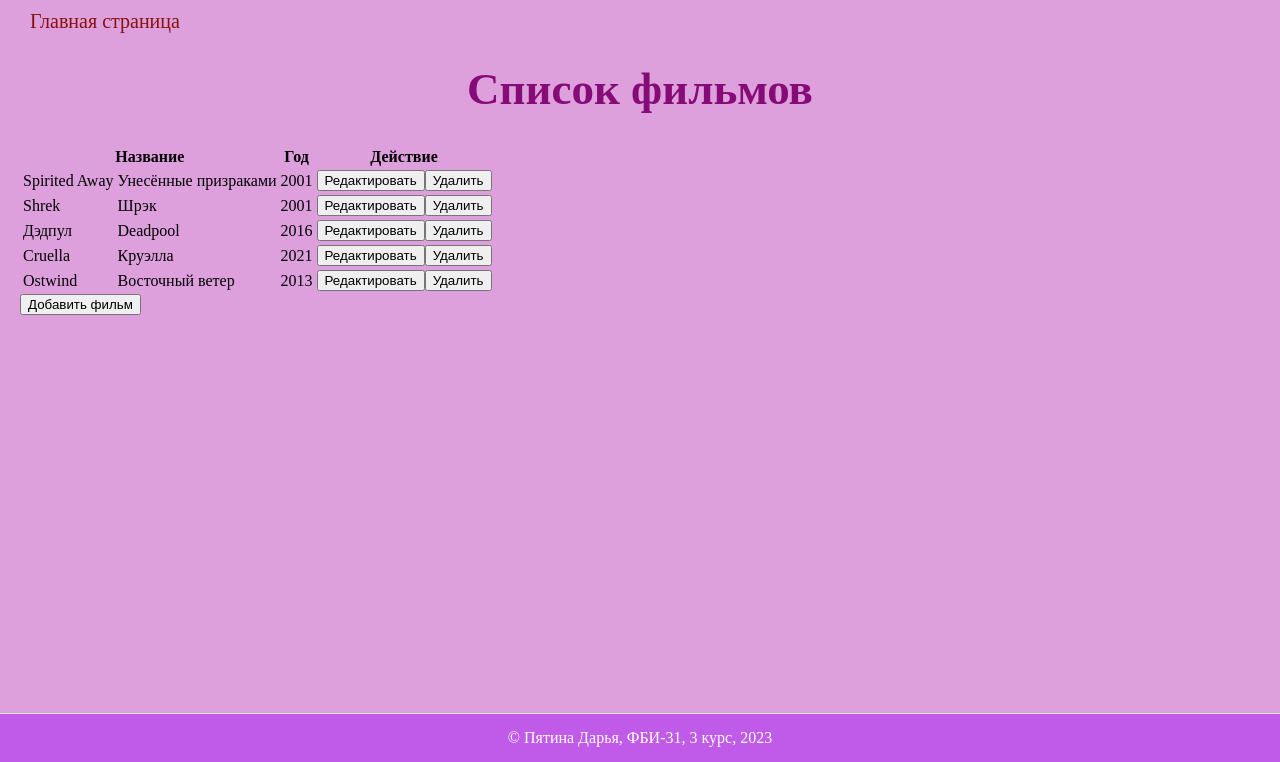
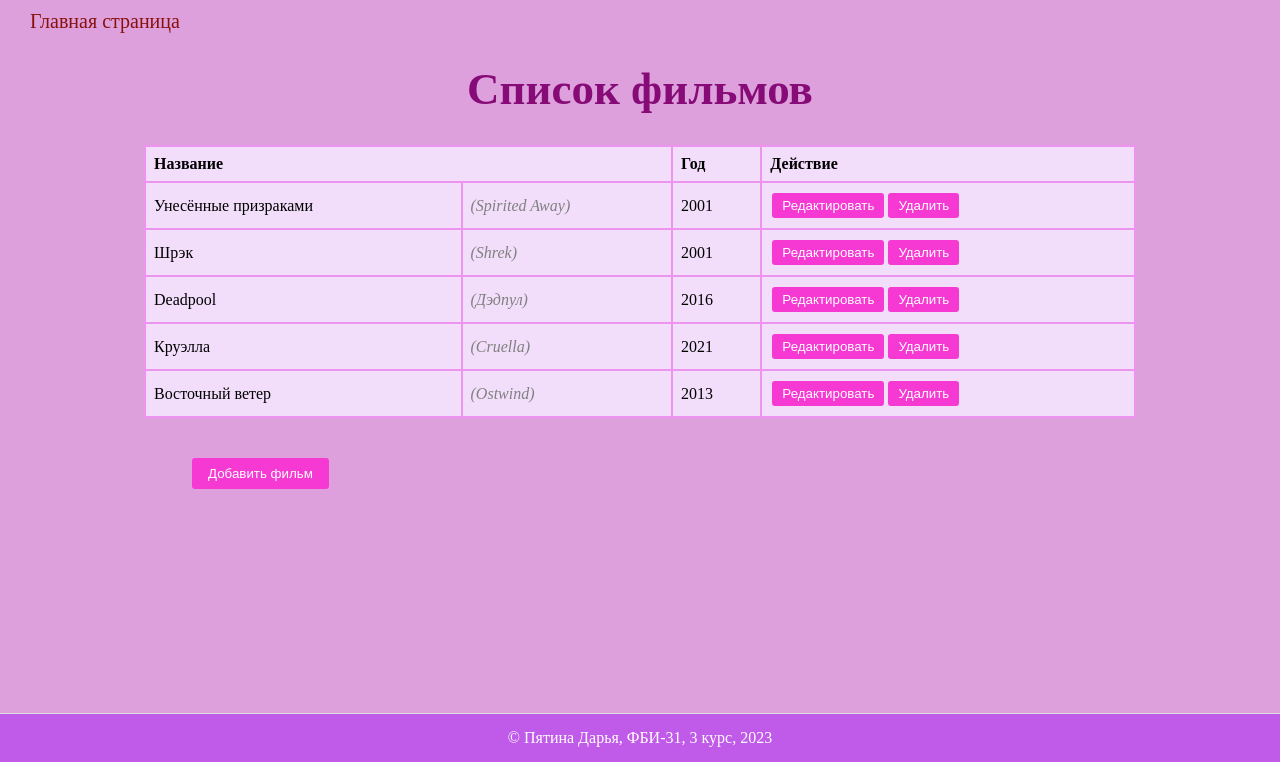
Before and after one commit to Dora59/web-back-labs, a Flask app: page /lab7/ in a window 1280 px wide. Shown: the part 38-800 px from the top of the page. Run offline with Flask 3, Linux system fonts and the light colour scheme.

Commit message:
Самостоятельные задания

```diff
--- a/lab7.py
+++ b/lab7.py
@@ -119,8 +119,13 @@ def put_film(id):
         # Если id выходит за пределы, возвращаем ошибку 404
         abort(404, description=f"Фильм с ID {id} не найден")
     film = request.get_json()
+
     if film['description'] == '':
         return {'description': 'Заполните описание'}, 400
+
+    # Если оригинальное название пустое, а русское есть
+    if film['title'] == '' and film['title_ru'] != '':
+        film['title'] = film['title_ru']
     films[id] = film
     return films[id]
 
@@ -130,7 +135,11 @@ def put_film(id):
 @lab7.route('/lab7/rest-api/films/', methods=['POST'])
 def add_film():
     film = request.get_json()
+
     if film.get('description') == '':
         return {'description': 'Заполните описание'}, 400
+
+    if film.get('title') == '' and film.get('title_ru') != '':
+        film['title'] = film['title_ru']
     films.append(film)
     return jsonify(len(films)-1)
--- a/static/lab7/main.js
+++ b/static/lab7/main.js
@@ -9,13 +9,18 @@ function fillFilmList() {
         for(let i = 0; i<films.length; i++) {
             let tr = document.createElement('tr');
 
+            let tdTitleRus = document.createElement('td');
             let tdTitle = document.createElement('td');
-            let tdTitleRus = document.createElement('td');
             let tdYear = document.createElement('td');
             let tdActions = document.createElement('td');
 
-            tdTitle.innerText = films[i].title == films[i].title_ru ? '' : films[i].title;
             tdTitleRus.innerText = films[i].title_ru;
+
+            if (films[i].title) {
+                tdTitle.innerHTML = '<i style="color: gray;">(' + films[i].title + ')</i>';
+            } else {
+                tdTitle.innerText = '';
+            }
             tdYear.innerText = films[i].year;
 
             let editButton = document.createElement('button');
@@ -33,8 +38,8 @@ function fillFilmList() {
             tdActions.append(editButton);
             tdActions.append(delButton);
 
+            tr.append(tdTitleRus);
             tr.append(tdTitle);
-            tr.append(tdTitleRus);
             tr.append(tdYear);
             tr.append(tdActions);
 
--- a/templates/lab7/lab7.html
+++ b/templates/lab7/lab7.html
@@ -17,9 +17,83 @@
     position: absolute;
     padding: 20px;
 }
-.error-message {
-    color: red;
-}
+/* Таблица */
+    table {
+        border-collapse: collapse;
+        width: 80%;
+        margin: 20px auto;
+        border: 1px solid #ccc;
+    }
+
+    th, td {
+        background-color: #f2defa;
+        border: 2px solid #ed93f0;
+        padding: 8px;
+        text-align: left;
+    }
+
+    /* Кнопки в таблице */
+    table button {
+        padding: 5px 10px;
+        margin: 2px;
+        cursor: pointer;
+    }
+
+    /* Модальное окно */
+    .modal {
+        display: none;
+        position: fixed;
+        z-index: 100;
+        box-shadow: 3px 3px 5px rgba(45, 4, 4, 0.3);
+        background: white;
+        width: 400px;
+        left: 50%;
+        top: 220px;
+        margin-left: -200px;
+        padding: 20px;
+        border: 1px solid #ccc;
+    }
+
+    /* Кнопка "Добавить фильм" */
+    button {
+        padding: 8px 16px;
+        background-color: #f639d3;
+        color: white;
+        border: none;
+        border-radius: 3px;
+        cursor: pointer;
+        margin: 20px 0 20px 172px;
+    }
+
+    /* Поля формы */
+    label {
+        display: block;
+        margin: 10px 0 5px;
+    }
+
+    input, textarea {
+        width: 100%;
+        padding: 5px;
+        margin: 5px 0;
+        box-sizing: border-box;
+    }
+
+    textarea {
+        height: 100px;
+        resize: vertical;
+    }
+
+    /* Кнопки в модальном окне */
+    .modal button {
+        margin: 5px;
+    }
+
+    /* Сообщение об ошибке */
+    .error-message {
+        color: red;
+        font-size: 16px;
+        margin-top: 5px;
+    }
 </style>
 {% endblock %}
 
```
